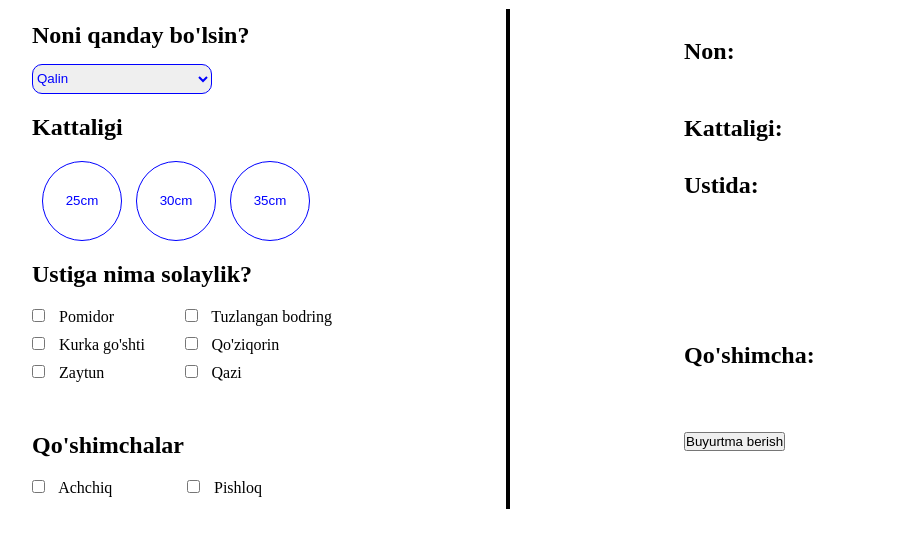
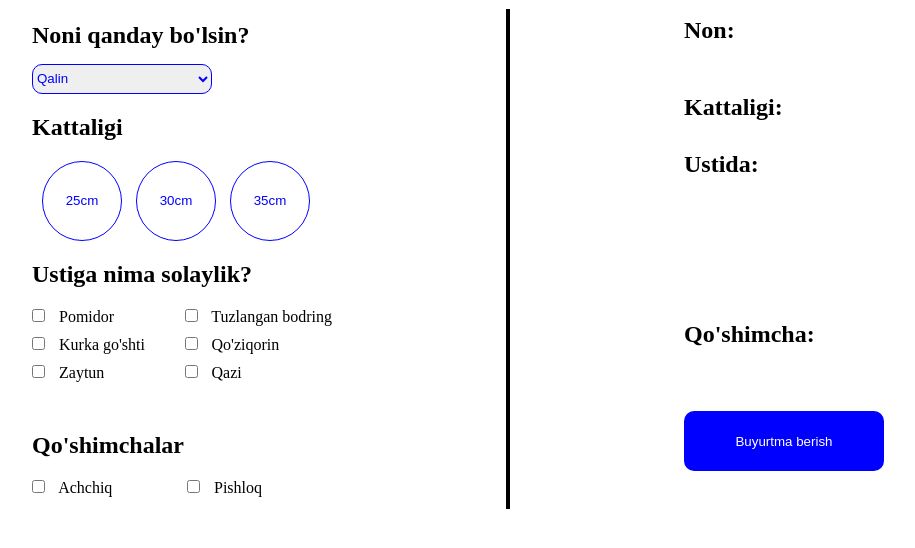
Before and after one commit to Axrorbek-023/Pizza-sayt, a plain HTML site: page index.html in a window 1280 px wide. Shown: the part 88-636 px from the top of the page, without its empty margins (182-1097 px from the left). Drawn offline with Linux system fonts and the light colour scheme.

Commit message:
pizza sayt tugatildi

```diff
--- a/index.html
+++ b/index.html
@@ -99,7 +99,7 @@
                         <span class="span9"></span>
                         <span class="span10"></span>
                     </div>
-                    <button class="">Buyurtma berish</button>
+                    <button class="btn">Buyurtma berish</button>
                 <!-- </div> -->
             </div>
         </div>
```
